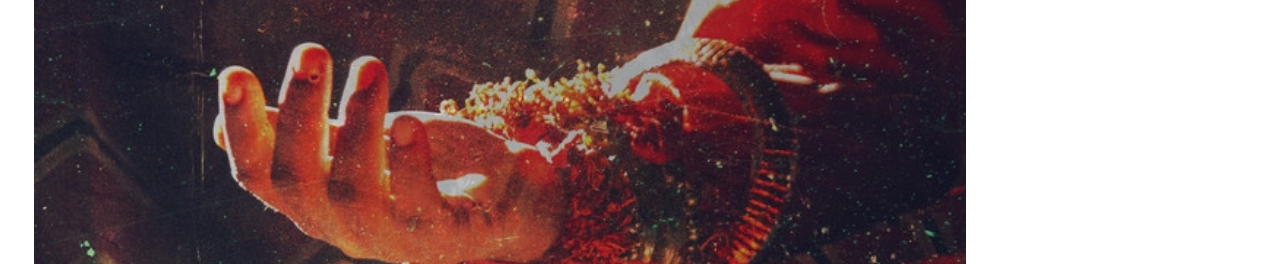
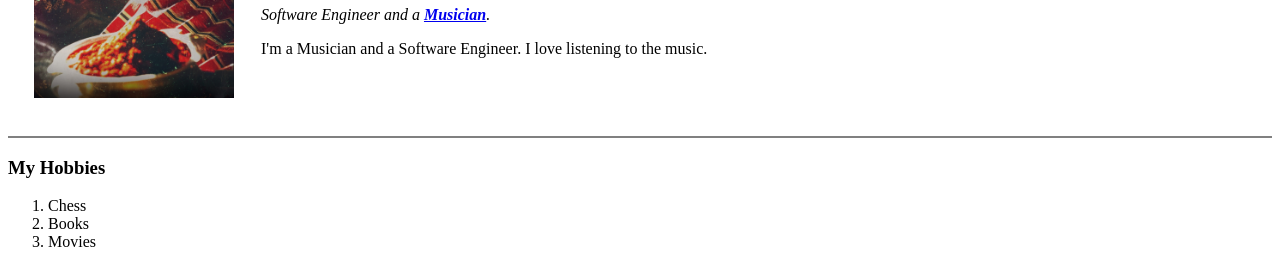
Before and after one commit to Manojkumarbj/cv, a plain HTML site: page index.html in a window 1280 px wide. Shown: the part 136-400 px from the top of the page. Drawn offline with Linux system fonts and the light colour scheme.

Commit message:
Updated index.html

```diff
--- a/index.html
+++ b/index.html
@@ -10,7 +10,7 @@
   <table cellspacing='25'>
     <tr>
       <td>
-        <img src="image/Red.jpg" alt="Manoj's Profile Picture">
+        <img src="image/Red.jpg" alt="Manoj's Profile Picture" height="200" width="200">
         <!-- or
       <img src="veena.jpg" alt="Manoj's Profile Picture" style="height:200px;widht:200px">
       -->
```
